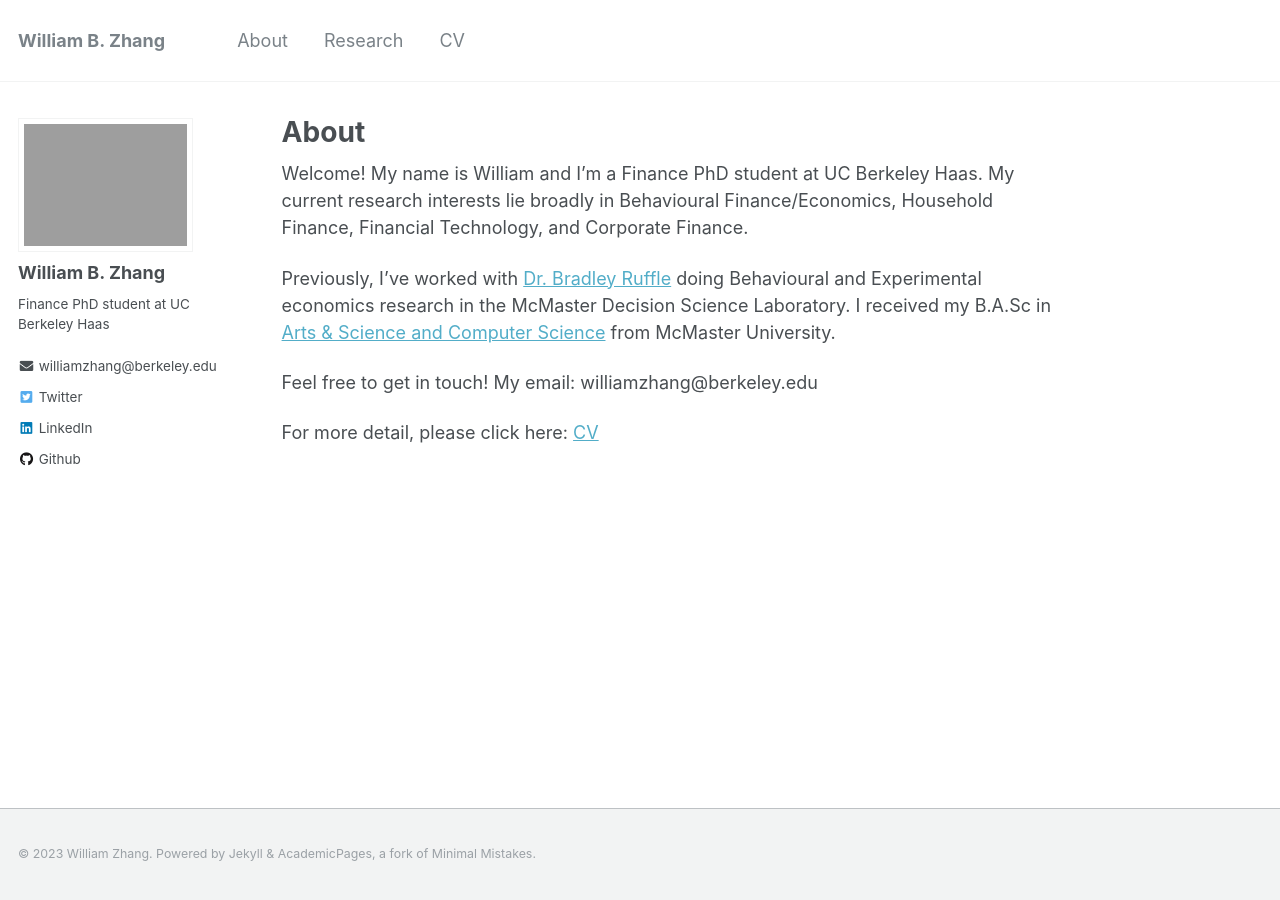
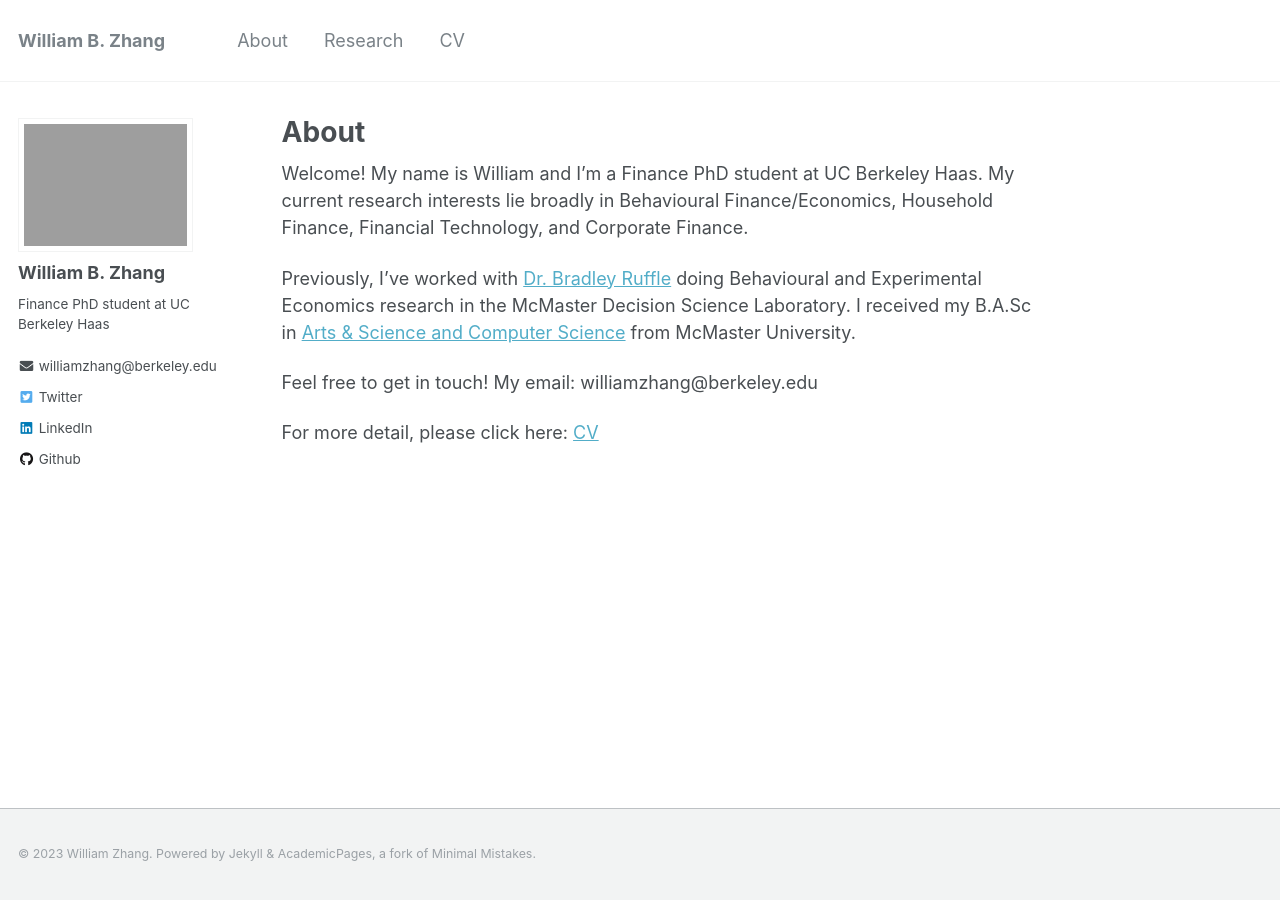
Before and after one commit to williambowenzhang/williambowenzhang.github.io, a Jekyll site: the page built from _pages/about.md, in a window 1280 px wide. Built offline with Jekyll 4.4.1, drawn with Linux system fonts in a browser that asks for light colours.

```diff
--- a/_pages/about.md
+++ b/_pages/about.md
@@ -10,7 +10,7 @@ redirect_from:
 
 Welcome! My name is William and I'm a Finance PhD student at UC Berkeley Haas. My current research interests lie broadly in Behavioural Finance/Economics, Household Finance, Financial Technology, and Corporate Finance.
 
-Previously, I've worked with [Dr. Bradley Ruffle](https://sites.google.com/site/bradleyruffle/) doing Behavioural and Experimental economics research in the McMaster Decision Science Laboratory. I received my B.A.Sc in [Arts & Science and Computer Science](https://artsci.mcmaster.ca) from McMaster University.
+Previously, I've worked with [Dr. Bradley Ruffle](https://sites.google.com/site/bradleyruffle/) doing Behavioural and Experimental Economics research in the McMaster Decision Science Laboratory. I received my B.A.Sc in [Arts & Science and Computer Science](https://artsci.mcmaster.ca) from McMaster University.
 
 Feel free to get in touch! My email: williamzhang@berkeley.edu
 
```
